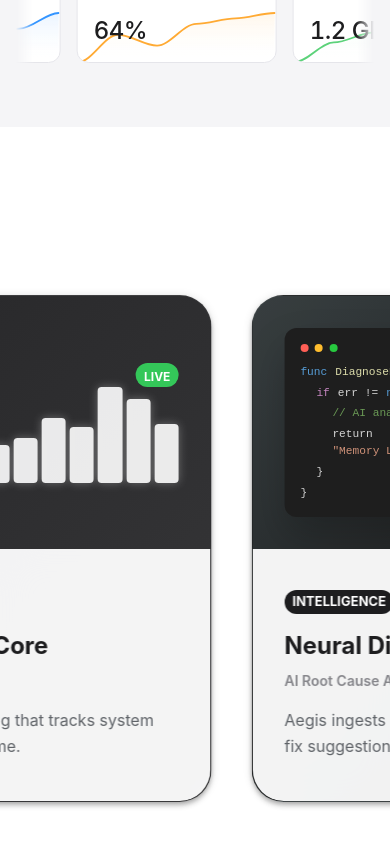
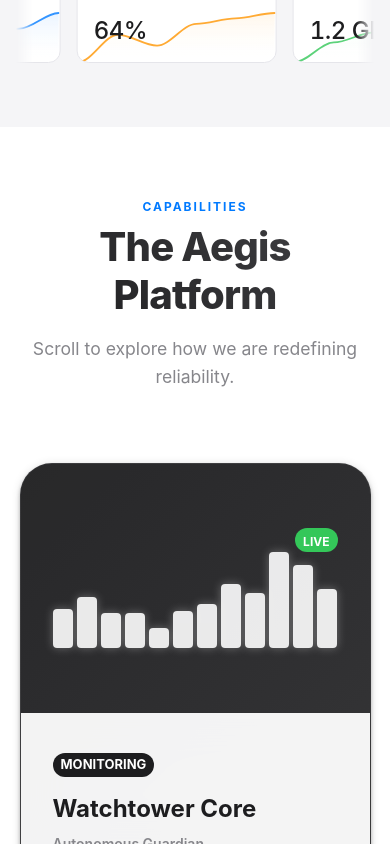
Before and after one commit to ravdreamin/SRE-Pilot, a React (Vite) app in the folder sre-pilot-ui/: page / in a window 390 px wide. Shown: the part 1156-2000 px from the top of the page. Built offline with nearby package versions, Linux system fonts and the light colour scheme.

Commit message:
Make it responsive

```diff
--- a/sre-pilot-ui/index.html
+++ b/sre-pilot-ui/index.html
@@ -2,9 +2,9 @@
 <html lang="en">
   <head>
     <meta charset="UTF-8" />
-    <link rel="icon" type="image/svg+xml" href="/vite.svg" />
+    <link rel="icon" type="image/svg+xml" href="/aegis-logo.svg" />
     <meta name="viewport" content="width=device-width, initial-scale=1.0" />
-    <title>sre-pilot-ui</title>
+    <title>Aegis | SRE Pilot</title>
   </head>
   <body>
     <div id="root"></div>
--- a/sre-pilot-ui/src/components/home/HorizontalScrollSection.jsx
+++ b/sre-pilot-ui/src/components/home/HorizontalScrollSection.jsx
@@ -1,10 +1,13 @@
 import React, { useRef } from "react";
-import { Box, Typography, Paper, Chip } from "@mui/material";
+import { Box, Typography, Paper, Chip, useMediaQuery, useTheme } from "@mui/material";
 import { motion, useScroll, useTransform, useSpring } from "framer-motion";
 import { CodeSnippetVisual, LiveGraphVisual, RemediationVisual, IntegrationVisual, ScalingVisual } from "./FeatureVisuals";
 
 export const HorizontalScrollSection = () => {
     const targetRef = useRef(null);
+    const theme = useTheme();
+    const isMobile = useMediaQuery(theme.breakpoints.down('md'));
+
     const { scrollYProgress } = useScroll({ target: targetRef, offset: ["start start", "end end"] });
     const smoothProgress = useSpring(scrollYProgress, { stiffness: 100, damping: 30 });
     const x = useTransform(smoothProgress, [0, 1], ["1%", "-75%"]);
@@ -53,22 +56,51 @@ export const HorizontalScrollSection = () => {
     ];
 
     return (
-        <Box id="features" ref={targetRef} sx={{ height: "300vh", position: "relative", bgcolor: "#fff" }}>
-            <Box sx={{ position: "sticky", top: 0, height: "100vh", display: "flex", alignItems: "center", overflow: "hidden", bgcolor: "#fff" }}>
-                <motion.div style={{ x, display: "flex", gap: "40px", paddingLeft: "5vw" }}>
+        <Box id="features" ref={targetRef} sx={{ height: isMobile ? "auto" : "300vh", position: "relative", bgcolor: "#fff", py: isMobile ? 8 : 0 }}>
+            <Box sx={{
+                position: isMobile ? "relative" : "sticky",
+                top: 0,
+                height: isMobile ? "auto" : "100vh",
+                display: "flex",
+                alignItems: "center",
+                overflow: isMobile ? "visible" : "hidden",
+                bgcolor: "#fff",
+                flexDirection: isMobile ? "column" : "row"
+            }}>
+                <motion.div style={{
+                    x: isMobile ? 0 : x,
+                    display: "flex",
+                    gap: "40px",
+                    paddingLeft: isMobile ? 0 : "5vw",
+                    paddingRight: isMobile ? 0 : 0,
+                    paddingBottom: isMobile ? "40px" : 0,
+                    flexDirection: isMobile ? "column" : "row",
+                    width: isMobile ? "100%" : "auto",
+                    alignItems: isMobile ? "center" : "flex-start"
+                }}>
 
                     {/* Header Card */}
-                    <Box sx={{ minWidth: "25vw", display: "flex", flexDirection: "column", justifyContent: "center", pr: 4 }}>
+                    <Box sx={{
+                        minWidth: isMobile ? "90%" : "25vw",
+                        maxWidth: isMobile ? "90%" : "none",
+                        display: "flex",
+                        flexDirection: "column",
+                        justifyContent: "center",
+                        pr: isMobile ? 0 : 4,
+                        textAlign: isMobile ? "center" : "left",
+                        mb: isMobile ? 4 : 0
+                    }}>
                         <Typography variant="overline" color="primary" fontWeight={700} letterSpacing={2}>CAPABILITIES</Typography>
-                        <Typography variant="h2" fontWeight={800} sx={{ mb: 2, background: "linear-gradient(45deg, #1D1D1F, #424245)", WebkitBackgroundClip: "text", WebkitTextFillColor: "transparent" }}>The Aegis Platform</Typography>
-                        <Typography variant="h5" color="text.secondary" lineHeight={1.6}>Scroll to explore how we are redefining reliability.</Typography>
+                        <Typography variant="h2" fontWeight={800} sx={{ mb: 2, background: "linear-gradient(45deg, #1D1D1F, #424245)", WebkitBackgroundClip: "text", WebkitTextFillColor: "transparent", fontSize: { xs: "2.5rem", md: "3.75rem" } }}>The Aegis Platform</Typography>
+                        <Typography variant="h5" color="text.secondary" lineHeight={1.6} sx={{ fontSize: { xs: "1.1rem", md: "1.5rem" } }}>Scroll to explore how we are redefining reliability.</Typography>
                     </Box>
 
                     {/* Feature Cards */}
                     {features.map((feature, i) => (
                         <Paper key={i} elevation={4} sx={{
-                            minWidth: "400px",
-                            height: "60vh",
+                            minWidth: isMobile ? "90%" : "400px",
+                            maxWidth: isMobile ? "90%" : "400px",
+                            height: isMobile ? "500px" : "60vh",
                             background: feature.bg,
                             borderRadius: "32px",
                             display: "flex",
@@ -77,7 +109,7 @@ export const HorizontalScrollSection = () => {
                             overflow: "hidden",
                             border: "1px solid rgba(255,255,255,0.1)",
                             transition: "transform 0.3s",
-                            "&:hover": { transform: "translateY(-10px) scale(1.02)" }
+                            "&:hover": { transform: isMobile ? "none" : "translateY(-10px) scale(1.02)" }
                         }}>
                             {/* Top Visual Area */}
                             <Box sx={{
--- a/sre-pilot-ui/src/pages/Console.jsx
+++ b/sre-pilot-ui/src/pages/Console.jsx
@@ -186,7 +186,7 @@ const Console = () => {
         <Box sx={{
           px: 4, py: 1.5,
           borderBottom: '1px solid #eaeaea',
-          display: 'flex', alignItems: 'center', justifyContent: 'space-between',
+          display: 'flex', flexDirection: { xs: 'column', sm: 'row' }, alignItems: { xs: 'flex-start', sm: 'center' }, justifyContent: 'space-between', gap: { xs: 1, sm: 0 },
           bgcolor: 'rgba(255,255,255,0.9)', backdropFilter: 'blur(10px)', zIndex: 10
         }}>
           <Stack direction="row" alignItems="center" spacing={1.5}>
@@ -231,7 +231,7 @@ const Console = () => {
         {/* Command Input Area */}
         <Box sx={{ p: 0, borderTop: '1px solid #eaeaea', bgcolor: '#fff', zIndex: 10 }}>
           {/* Toolbar */}
-          <Box sx={{ px: 4, py: 1, borderBottom: '1px solid #f5f5f5', display: 'flex', gap: 1 }}>
+          <Box sx={{ px: 4, py: 1, borderBottom: '1px solid #f5f5f5', display: 'flex', gap: 1, overflowX: 'auto', '&::-webkit-scrollbar': { display: 'none' } }}>
             {QUICK_ACTIONS.map((action) => (
               <Chip
                 key={action}
--- a/sre-pilot-ui/src/pages/Documentation.jsx
+++ b/sre-pilot-ui/src/pages/Documentation.jsx
@@ -54,7 +54,7 @@ const Documentation = () => {
   return (
     <Box sx={{ bgcolor: "#fff", minHeight: "100vh", pt: { xs: 8, md: 10 } }}>
       <Container maxWidth="xl">
-        <Box sx={{ display: "flex", gap: 8 }}>
+        <Box sx={{ display: "flex", flexDirection: { xs: "column", md: "row" }, gap: { xs: 4, md: 8 } }}>
 
           {/* LEFT SIDEBAR (React.dev style) */}
           <Box sx={{ width: 280, flexShrink: 0, display: { xs: "none", md: "block" } }}>
--- a/sre-pilot-ui/src/pages/Hero.jsx
+++ b/sre-pilot-ui/src/pages/Hero.jsx
@@ -66,14 +66,14 @@ const Hero = () => {
 
             {/* CTA Buttons */}
             <motion.div initial={{ opacity: 0, y: 20 }} animate={{ opacity: 1, y: 0 }} transition={{ duration: 0.8, delay: 0.6 }}>
-              <Box sx={{ display: "flex", gap: 2, mt: 6, justifyContent: "center" }}>
+              <Box sx={{ display: "flex", flexDirection: { xs: "column", sm: "row" }, gap: 2, mt: 6, justifyContent: "center", alignItems: "center" }}>
                 <Button component={Link} to="/console" variant="contained" endIcon={<ArrowForwardIcon />} size="large" sx={{
-                  bgcolor: "#1d1d1f", color: "#fff", borderRadius: 99, px: 4, py: 1.8, fontSize: "1rem", textTransform: "none", fontWeight: 600, boxShadow: "0 4px 14px rgba(0,0,0,0.2)", "&:hover": { bgcolor: "#000", transform: "scale(1.02)" }, transition: "all 0.2s"
+                  bgcolor: "#1d1d1f", color: "#fff", borderRadius: 99, px: 4, py: 1.8, fontSize: "1rem", textTransform: "none", fontWeight: 600, boxShadow: "0 4px 14px rgba(0,0,0,0.2)", "&:hover": { bgcolor: "#000", transform: "scale(1.02)" }, transition: "all 0.2s", width: { xs: "100%", sm: "auto" }
                 }}>
                   Start Monitoring
                 </Button>
                 <Button component={Link} to="/docs" startIcon={<PlayCircleOutlineIcon />} size="large" sx={{
-                  color: "#1d1d1f", bgcolor: "rgba(255,255,255,0.8)", border: "1px solid rgba(0,0,0,0.1)", borderRadius: 99, px: 4, py: 1.8, fontSize: "1rem", textTransform: "none", fontWeight: 600, backdropFilter: "blur(10px)", "&:hover": { bgcolor: "#fff", borderColor: "#000" }
+                  color: "#1d1d1f", bgcolor: "rgba(255,255,255,0.8)", border: "1px solid rgba(0,0,0,0.1)", borderRadius: 99, px: 4, py: 1.8, fontSize: "1rem", textTransform: "none", fontWeight: 600, backdropFilter: "blur(10px)", "&:hover": { bgcolor: "#fff", borderColor: "#000" }, width: { xs: "100%", sm: "auto" }
                 }}>
                   Watch Demo
                 </Button>
```
Also changed, not shown: sre-pilot-ui/src/components/Layout.jsx (+83 -13 lines), sre-pilot-ui/src/components/home/HomeSections.jsx (+64 -7 lines), sre-pilot-ui/public/aegis-logo.svg (added).
